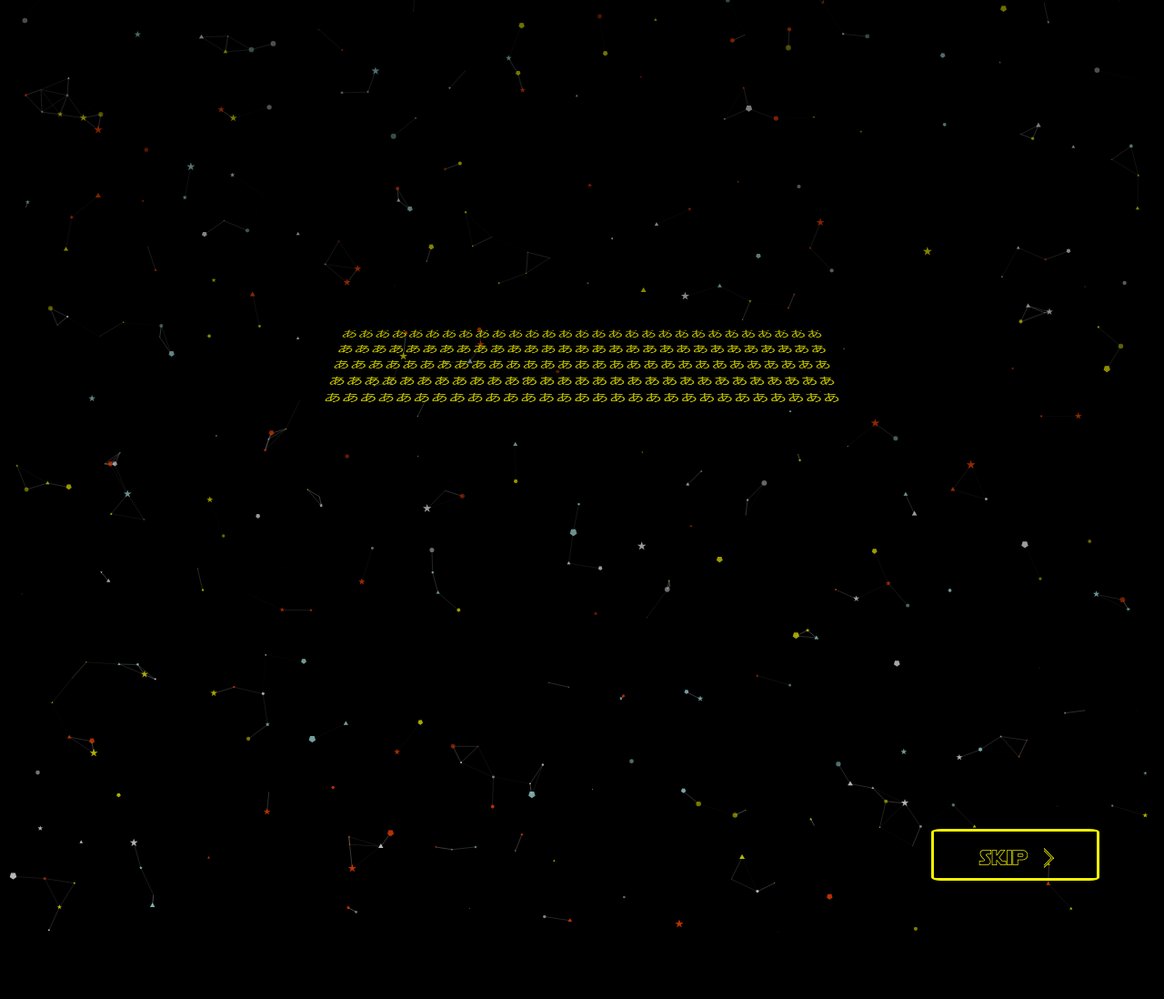
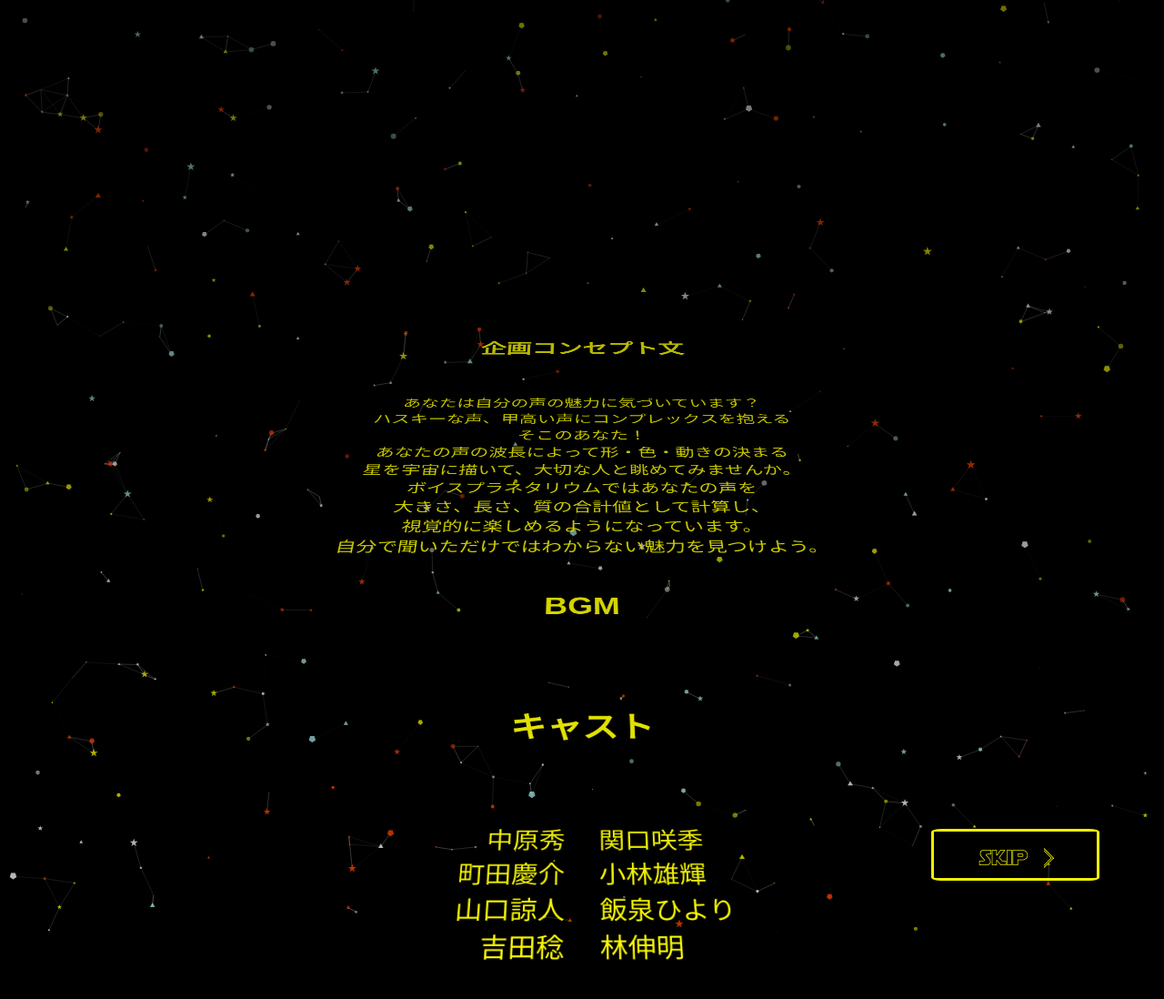
Before and after one commit to SuguruNakahara/hal-ms-project, a PHP site: page /htmls/openning.html in a window 1280 px wide. Shown: the part 1502-2600 px from the top of the page at 91% size. Run offline with PHP 8.4, Linux system fonts and the light colour scheme.

Commit message:
オーぷにング解説テキストの追加

```diff
--- a/css/openning.css
+++ b/css/openning.css
@@ -6,10 +6,6 @@
 @font-face{
   font-family: 'hover';
   src:url('../font/Starjedi.ttf');
-}
-
-div{
-  font-family: 'description';
 }
 
 #target{
--- a/htmls/openning.html
+++ b/htmls/openning.html
@@ -2,7 +2,7 @@
 <html lang="ja">
   <head>
     <meta charset="utf-8">
-    <meta http-equiv="refresh" content="5;URL=./recode.html">
+    <meta http-equiv="refresh" content="55;URL=./recode.html">
     <link rel="shortcut icon" href="../img/favicon.ico" type="image/vnd.microsoft.icon">
     <title>HAL MS PROJECT</title>
     <script src="../js/particles.js-master/particles.js"></script>
@@ -18,11 +18,46 @@
     <div id="wrap">
       <div id="target">
         <div>
-          あああああああああああああああああああああああああああああ<br>
-          あああああああああああああああああああああああああああああ<br>
-          あああああああああああああああああああああああああああああ<br>
-          あああああああああああああああああああああああああああああ<br>
-          あああああああああああああああああああああああああああああ<br>
+
+<h2>企画コンセプト文</h2><br>
+<br>
+あなたは自分の声の魅力に気づいています？<br>
+ハスキーな声、甲高い声にコンプレックスを抱える<br>
+そこのあなた！<br>
+あなたの声の波長によって形・色・動きの決まる<br>
+星を宇宙に描いて、大切な人と眺めてみませんか。<br>
+ボイスプラネタリウムではあなたの声を<br>
+大きさ、長さ、質の合計値として計算し、<br>
+視覚的に楽しめるようになっています。<br>
+自分で聞いただけではわからない魅力を見つけよう。<br>
+<br>
+<h2>BGM</h2><br>
+<br>
+<h2>キャスト</h2><br>
+<br>
+　中原秀　  関口咲季<br>
+町田慶介　  小林雄輝<br>
+　山口諒人　   飯泉ひより<br>
+吉田稔　  林伸明<br>
+<br>
+<h2>制作期間</h2><br>
+<br>
+2018/9/20〜2019/1/23<br>
+<br>
+<h2>制作費用</h2><br>
+<br>
+100,000円<br>
+<br>
+<h2>使用言語</h2><br>
+<br>
+HTML5<br>
+CSS3<br>
+JavaScript<br>
+PHP<br>
+Web Audio API<br>
+particles.js<br>
+jQuery<br>
+
         </div>
       </div>
     </div>
```
